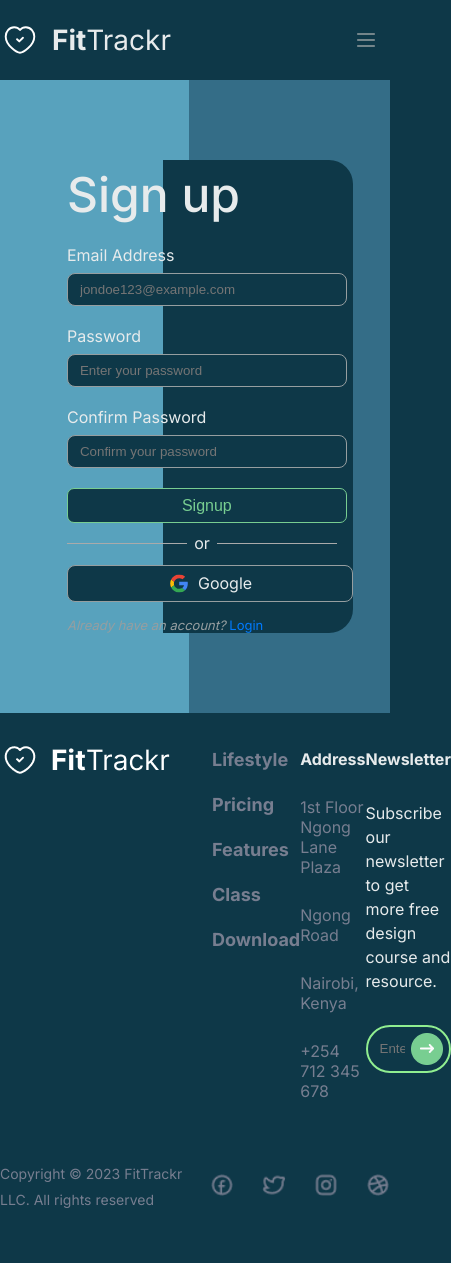
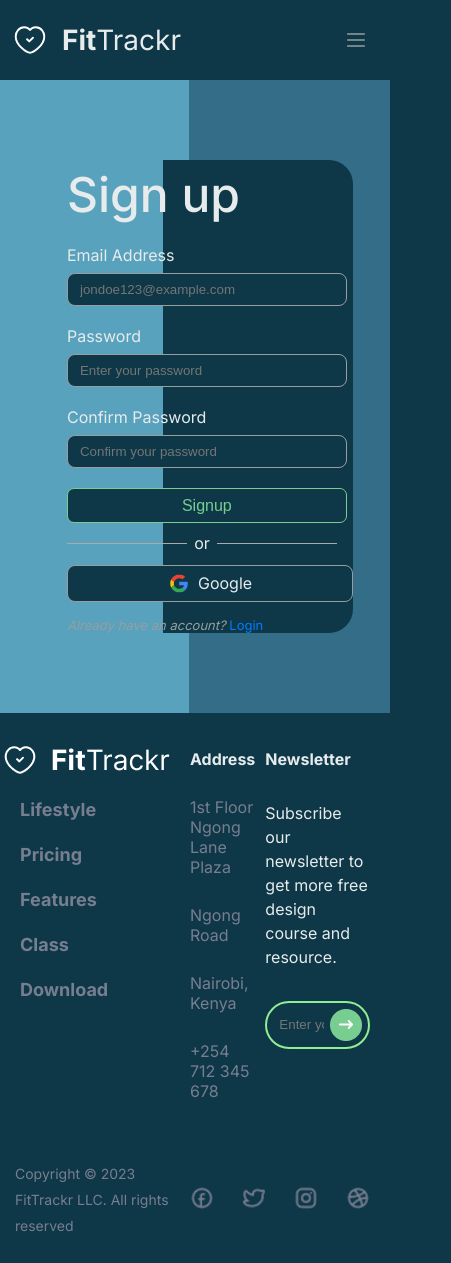
Before and after one commit to Ase020/fitTrackr-client, a React (Vite) app: page /signup in a window 390 px wide. Shown: the whole page, 451 px wide, since content can reach past the window. Before the commit the page ends 1237 px from the top, so only its background shows below. Built offline with nearby package versions, Linux system fonts and the light colour scheme; no server answers; a web font is replaced by a local one.

Commit message:
Footer partial responsive build

```diff
--- a/src/components/footer/footer.css
+++ b/src/components/footer/footer.css
@@ -118,3 +118,30 @@
   width: 24px;
   height: 24px;
 }
+
+@media (max-width: 768px) {
+  .navbar-container{
+    margin: 0px 10px 0px 10px;
+  }
+  .footer-links-logo-wrapper{
+    display: block;
+  }
+  .footer-links{
+    margin: 12px 20px 0px;
+  }
+  .footer-copyright{
+    padding-left: 15px;
+  }
+  .footer-social-links{
+    padding-right: 20px;
+  }
+  .footer-newsletter{
+    margin-right: 20px;
+  }
+  .footer-contact-us{
+    padding-left: 18px;
+  }
+  .footer-newsletter{
+    padding-left: 10px;
+  }
+}
```
